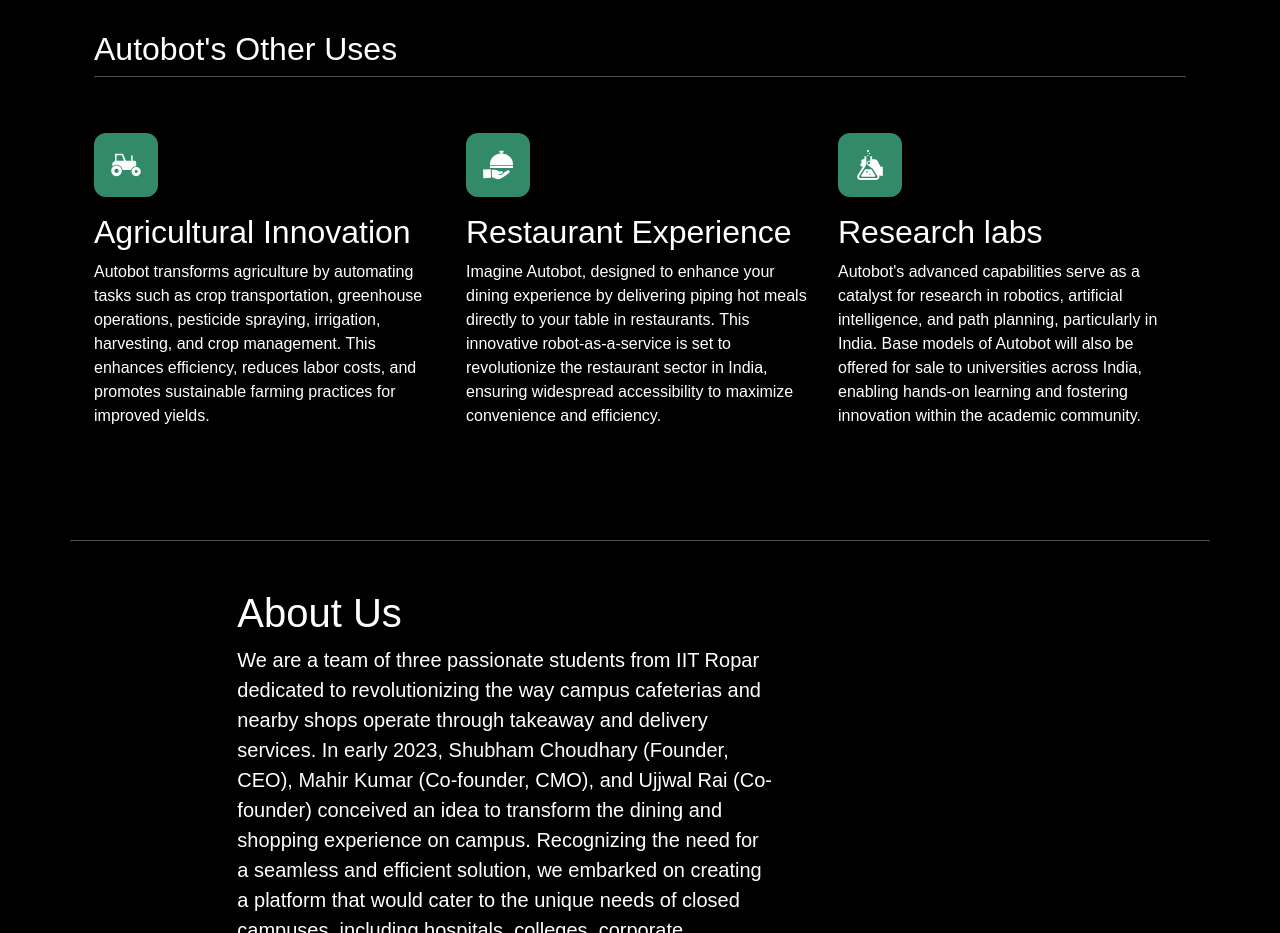
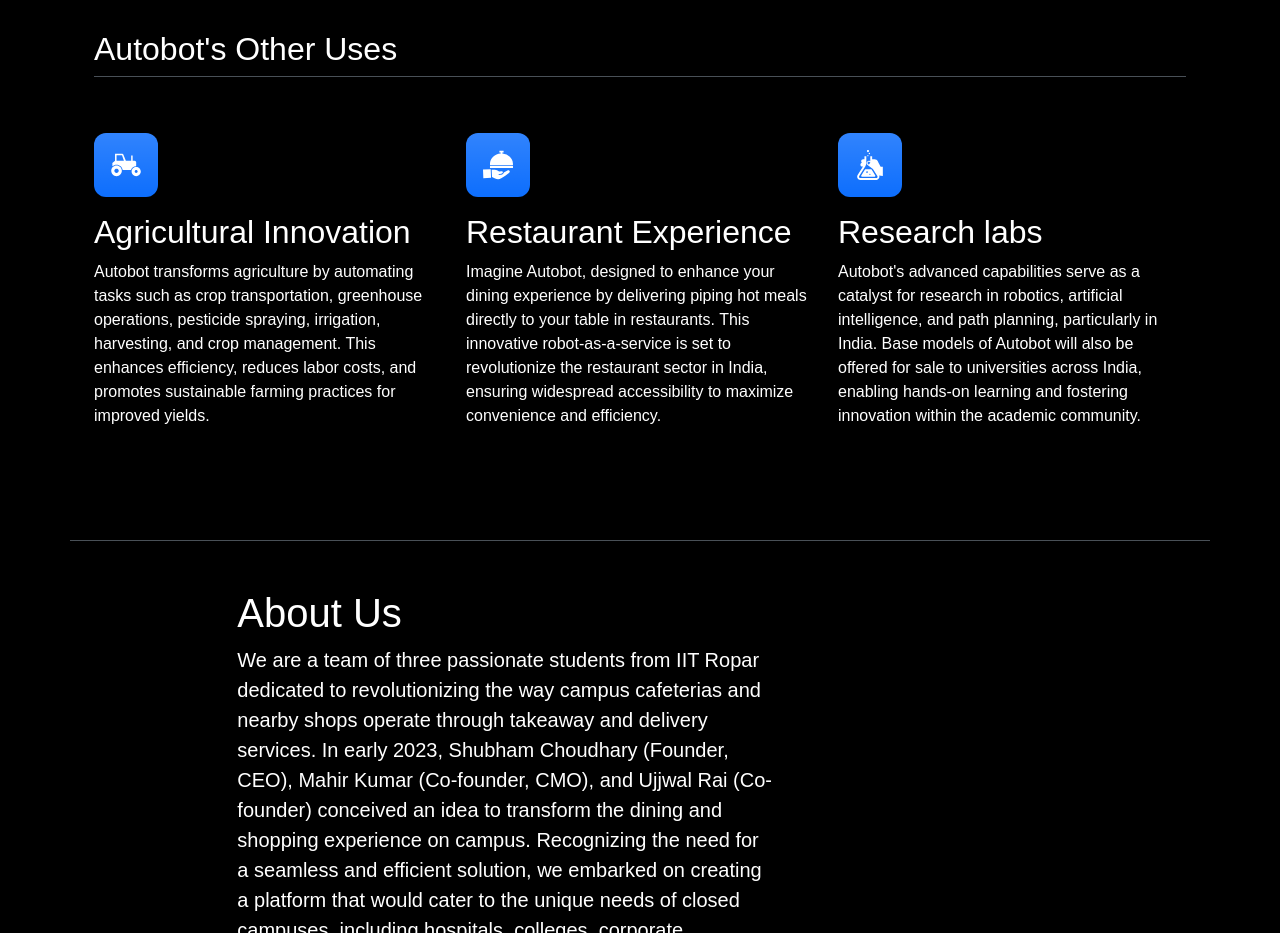
Before and after one commit to ujjwal-rai/SpeedyByte.co.in, a website built with Parcel: page index.html in a window 1280 px wide. Shown: the part 2200-3133 px from the top of the page. Built offline with nearby package versions, Linux system fonts and the light colour scheme; a script that the page names is missing; a web font is replaced by a local one.

Commit message:
Update index.html

```diff
--- a/index.html
+++ b/index.html
@@ -207,7 +207,7 @@
         <div class="row g-4 py-5 row-cols-1 row-cols-lg-3">
           <div class="feature col">
             <div
-              class="feature-icon d-inline-flex align-items-center justify-content-center fs-2 mb-3 color-yaad">
+              class="feature-icon d-inline-flex align-items-center justify-content-center fs-2 mb-3 text-bg-primary bg-gradient">
               <img src="./tractor-agriculture-torque-construction-equipment-svgrepo-com.svg" alt="briefcase" height="30">
             </div>
             <h3 class="fs-2">Agricultural Innovation</h3>
@@ -216,7 +216,7 @@
           </div>
           <div class="feature col">
             <div
-              class="feature-icon d-inline-flex align-items-center justify-content-center fs-2 mb-3 color-yaad">
+              class="feature-icon d-inline-flex align-items-center justify-content-center fs-2 mb-3 text-bg-primary bg-gradient">
               <img src="./restaurant-waiter-svgrepo-com.svg" alt="bus-front" height="30">
             </div>
             <h3 class="fs-2">Restaurant Experience</h3>
@@ -224,7 +224,7 @@
           </div>
           <div class="feature col">
             <div
-              class="feature-icon d-inline-flex align-items-center justify-content-center fs-2 mb-3 color-yaad">
+              class="feature-icon d-inline-flex align-items-center justify-content-center fs-2 mb-3 text-bg-primary bg-gradient">
               <img src="./research-3-svgrepo-com.svg" alt="chat-square-heart" height="30">
             </div>
             <h3 class="fs-2">Research labs</h3>
```
